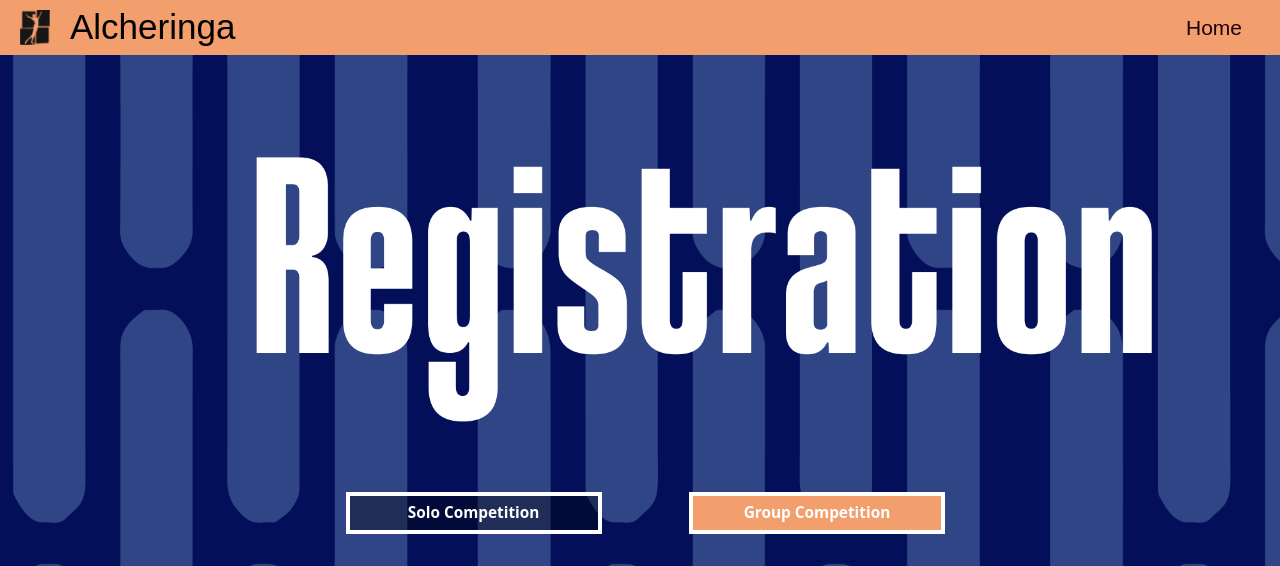
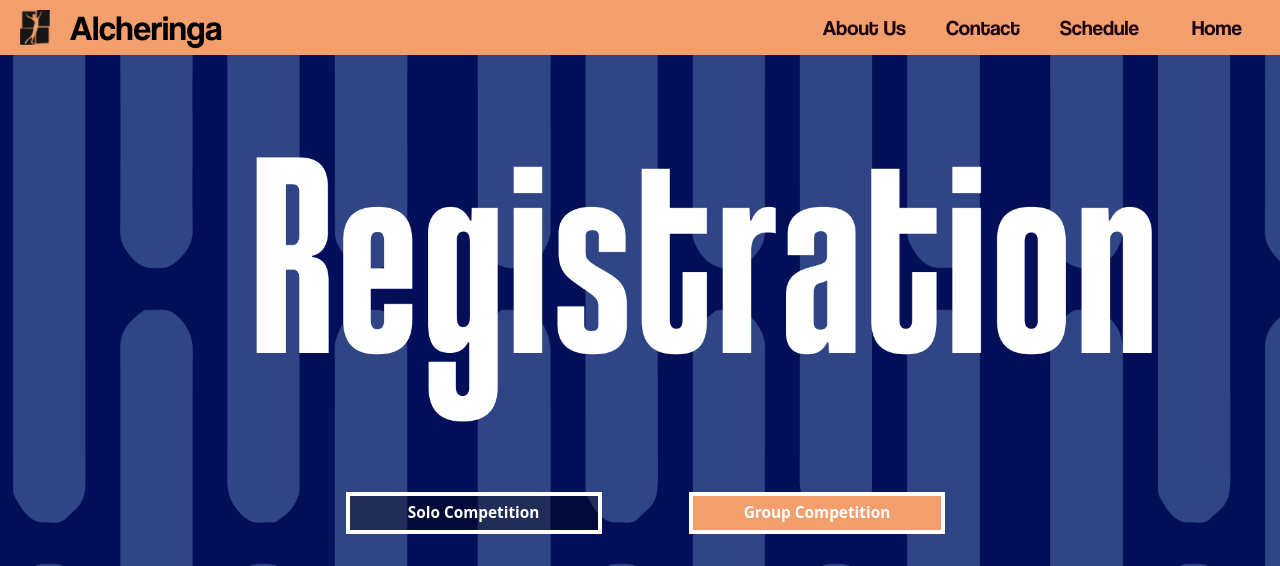
Before and after one commit to Alcheringa-Web-and-App-Operations/CE-Portal, a Django app: page /users/register-team/ in a window 1280 px wide. Shown: the top 566 px of the page. Run offline with Django 4.2, Linux system fonts and the light colour scheme; data comes from the database, SQL or seed files in the repository; some libraries are stand-ins or nearby versions.

Commit message:
regis nav bar updated

```diff
--- a/users/templates/team/team.html
+++ b/users/templates/team/team.html
@@ -18,7 +18,7 @@
 
   @font-face {
     font-family: Coolvetica;
-    src: url("{%static " fonts/coolvetica rg.otf"%}");
+    src: url("{%static 'fonts/coolvetica rg.otf'%}");
   }
 
   body {
@@ -89,10 +89,10 @@
     color: rgba(28, 3, 15, 1);
   }
 
-  @font-face {
-    font-family: "DM Sans", sans-serif;
-    src: url();
-  }
+  /* @font-face {
+    font-family: Coolvetica;
+    src: url("{%static ' fonts/coolvetica rg.otf'%}");
+  } */
 
   #flex-item-11 {
     margin: 10px 5px 10px 20px;
@@ -100,18 +100,25 @@
   }
 
   #flex-item-12 {
-    font-size: 35px;
+    /* font-size: 35px;
     color: rgba(0, 0, 0, 1);
-    font: "DM Sans", sans-serif;
+    font: Coolvetica;
     font-weight: 400;
     width: 200px;
     margin: 0px auto 0px 5px;
-    font-family: "DM Sans", sans-serif;
+    font-family: Coolvetica; */
+    font-size: 35px;
+    color: rgba(0, 0, 0, 1);
+    /* font: Coolvetica; */
+    font-weight: 400;
+    width: 200px;
+    margin: 0px auto 0px 5px;
+    font-family: Coolvetica;
   }
 
   #flex-item-13 a {
     text-decoration: none;
-    font-family: "DM Sans", sans-serif;
+    font-family: Coolvetica;
     font-size: 21px;
     font-weight: 400;
     padding: 5px;
@@ -121,7 +128,7 @@
 
   #flex-item-14 a {
     text-decoration: none;
-    font-family: "DM Sans", sans-serif;
+    font-family: Coolvetica;
     font-size: 21px;
     font-weight: 400;
     padding: 5px;
@@ -131,7 +138,7 @@
 
   #flex-item-15 a {
     text-decoration: none;
-    font-family: "DM Sans", sans-serif;
+    font-family: Coolvetica;
     font-size: 21px;
     font-weight: 400;
     padding: 5px;
@@ -141,7 +148,7 @@
 
   #flex-item-16 a {
     text-decoration: none;
-    font-family: "DM Sans", sans-serif;
+    font-family: Coolvetica;
     font-size: 21px;
     font-weight: 400;
     padding: 5px;
@@ -151,7 +158,7 @@
 
   #flex-item-18 a {
     text-decoration: none;
-    font-family: "DM Sans", sans-serif;
+    font-family: Coolvetica;
     font-size: 20px;
     font-weight: 400;
     padding: 5px;
@@ -921,17 +928,17 @@
 
     <div class="flex-item-1" id="flex-item-12">Alcheringa</div>
 
-    {% comment %} <div class="flex-item-1 disapp_in_mobview" id="flex-item-13">
+    <div class="flex-item-1 disapp_in_mobview" id="flex-item-13">
       <a href="#"> About Us</a>
-    </div> {% endcomment %}
+    </div>
 
-    {% comment %} <div class="flex-item-1 disapp_in_mobview" id="flex-item-14">
+     <div class="flex-item-1 disapp_in_mobview" id="flex-item-14">
       <a href="#"> Contact</a>
-    </div> {% endcomment %}
+    </div>
 
-    {% comment %} <div class="flex-item-1 disapp_in_mobview" id="flex-item-15">
+    <div class="flex-item-1 disapp_in_mobview" id="flex-item-15">
       <a href="#"> Schedule</a>
-    </div> {% endcomment %}
+    </div>
 
     <div class="flex-item-1 disapp_in_mobview" id="flex-item-16">
       <a href="{% url 'landing-page' %}" style="padding: 4px 18px 4px 18px"> Home</a>
@@ -1450,7 +1457,20 @@
         //   alert_div.innerHTML=`<p>hiii</p>`
         // }
 
-
+    function myFunction() {
+      var element1 = document.getElementById("flex-item-13");
+      element1.classList.toggle("show");
+      var element2 = document.getElementById("flex-item-14");
+      element2.classList.toggle("show");
+      var element3 = document.getElementById("flex-item-15");
+      element3.classList.toggle("show");
+      // var element4= document.getElementById("flex-item-16");
+      // element4.classList.toggle("show");
+      var element4 = document.getElementById("flex-item-17");
+      element4.classList.toggle("alternate1");
+      var element5 = document.getElementById("flex-item-19");
+      element5.classList.toggle("alternate2");
+    }
 
 
 
```
Also changed, not shown: users/templates/users/register_single.html (+87 -46 lines).
